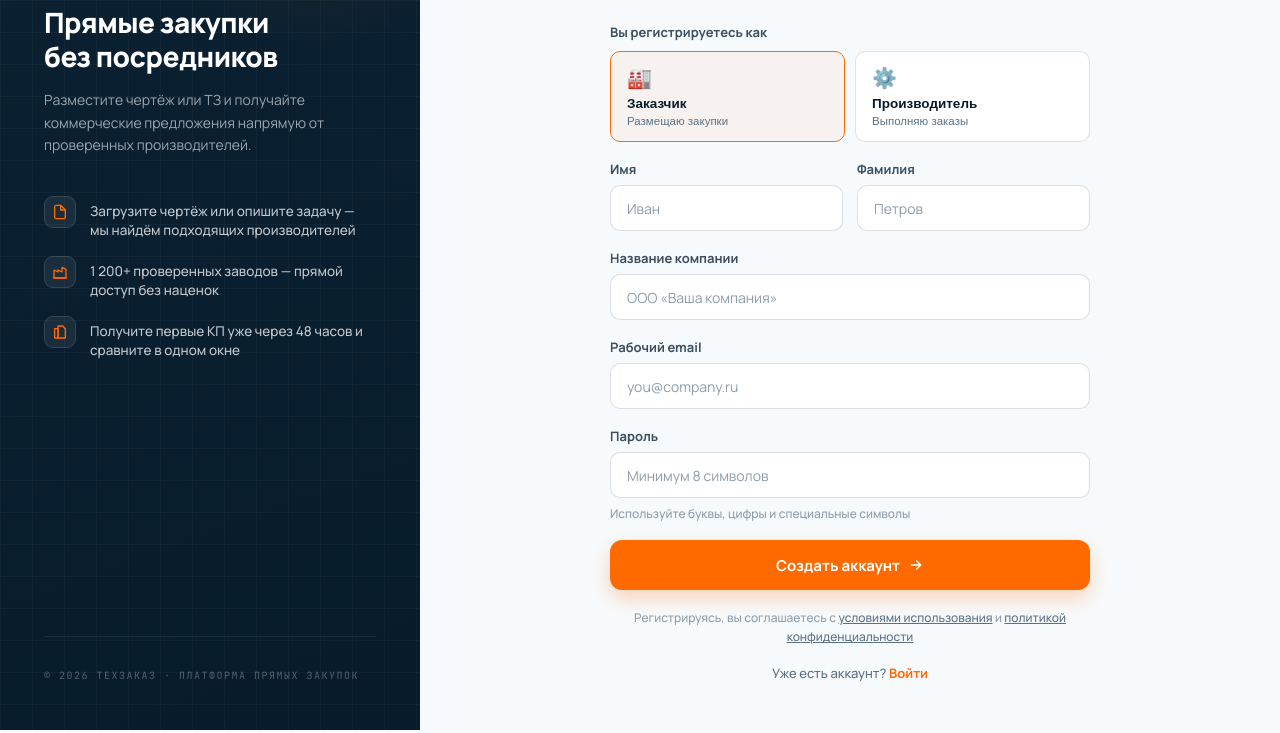
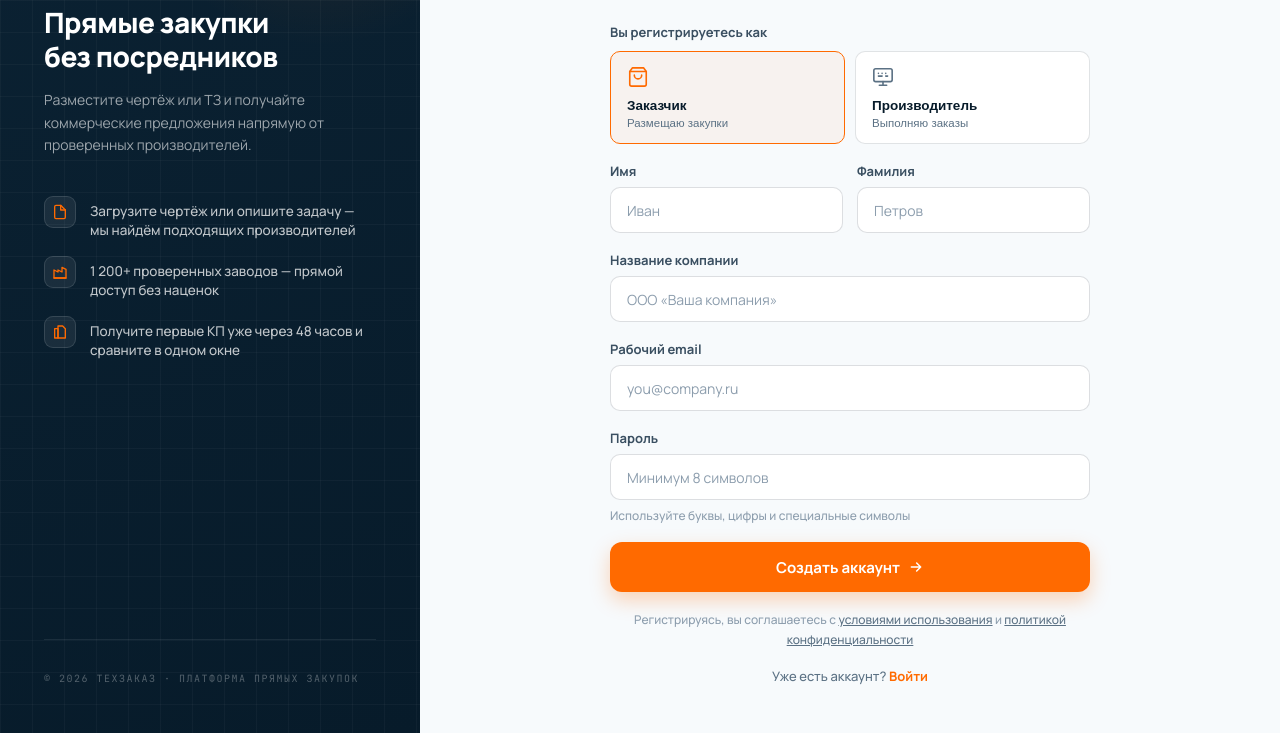
Before and after one commit to Nolan6663/b2bneft, a website: page login.html in a window 1280 px wide. Both pictures are taken after a click on the button "Регистрация". Shown: the part 192-925 px from the top of the page. Drawn offline with Linux system fonts and the light colour scheme.

Commit message:
fix: replace emoji role icons with SVG in registration form

```diff
--- a/login.html
+++ b/login.html
@@ -200,7 +200,9 @@ body {
 }
 .role-btn:hover { border-color: rgba(255,106,0,0.4); background: rgba(255,106,0,0.03); }
 .role-btn.selected { border-color: #FF6A00; background: rgba(255,106,0,0.05); }
-.role-btn .role-icon { font-size: 20px; margin-bottom: 2px; }
+.role-btn .role-icon { margin-bottom: 4px; line-height: 1; }
+.role-btn .role-icon svg { transition: stroke 0.15s; }
+.role-btn.selected .role-icon svg { stroke: #FF6A00; }
 .role-btn .role-name { font-weight: 700; font-size: 13.5px; color: #071B2A; }
 .role-btn .role-desc { font-size: 11.5px; color: #5B7184; font-weight: 500; }
 
@@ -395,12 +397,12 @@ body {
         </div>
         <div class="form-role">
           <button class="role-btn selected" onclick="selectRole(this)">
-            <div class="role-icon">🏭</div>
+            <div class="role-icon"><svg width="22" height="22" viewBox="0 0 24 24" fill="none" stroke="#FF6A00" stroke-width="1.75" stroke-linecap="round" stroke-linejoin="round"><path d="M6 2L3 6v14a2 2 0 0 0 2 2h14a2 2 0 0 0 2-2V6l-3-4z"/><line x1="3" y1="6" x2="21" y2="6"/><path d="M16 10a4 4 0 0 1-8 0"/></svg></div>
             <div class="role-name">Заказчик</div>
             <div class="role-desc">Размещаю закупки</div>
           </button>
           <button class="role-btn" onclick="selectRole(this)">
-            <div class="role-icon">⚙️</div>
+            <div class="role-icon"><svg width="22" height="22" viewBox="0 0 24 24" fill="none" stroke="#5B7184" stroke-width="1.75" stroke-linecap="round" stroke-linejoin="round"><rect x="2" y="3" width="20" height="14" rx="2"/><path d="M8 21h8M12 17v4"/><path d="M7 8h.01M11 8h.01M15 8h.01M7 11h4M15 11h2"/></svg></div>
             <div class="role-name">Производитель</div>
             <div class="role-desc">Выполняю заказы</div>
           </button>
```
